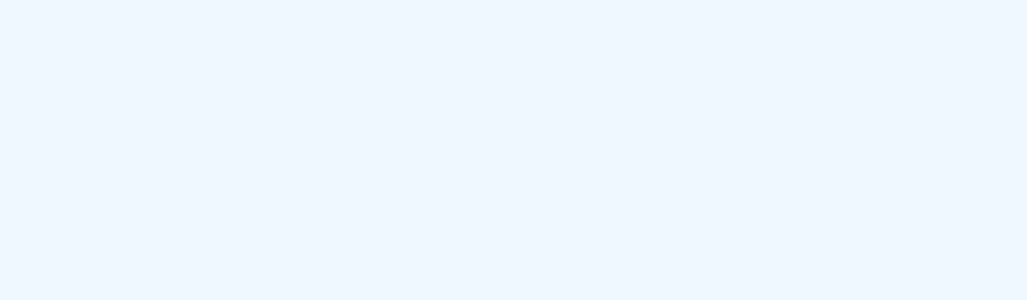
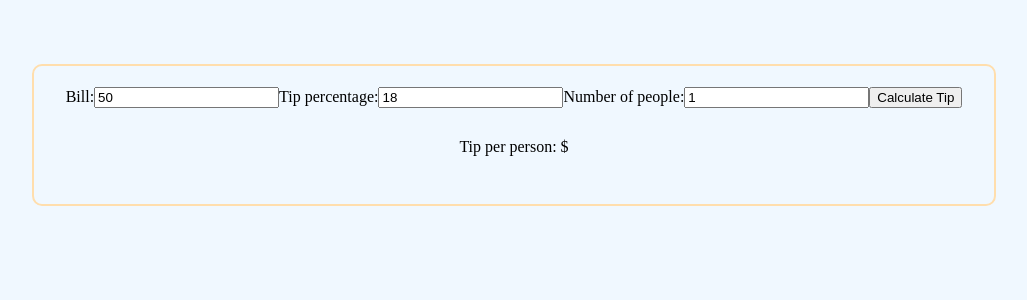
Before and after one commit to acciojob/tip-calculator-imhsart, a React app: page / in a window 1280 px wide. Shown: the top 300 px of the page, without its empty margins (126-1153 px from the left). Built offline with nearby package versions, Linux system fonts and the light colour scheme.

Commit message:
Assignment attempt 1

```diff
--- a/package.json
+++ b/package.json
@@ -13,12 +13,12 @@
   "license": "ISC",
   "dependencies": {
     "css-loader": "^4.3.0",
+    "cypress": "^9.5.0",
     "jest-junit": "^11.1.0",
     "react": "^16.13.1",
     "react-dom": "^16.13.1",
     "style-loader": "^1.2.1",
-    "webpack-cli": "^3.3.12",
-    "cypress": "^9.5.0"
+    "webpack-cli": "^3.3.12"
   },
   "jest": {
     "moduleNameMapper": {
@@ -34,6 +34,7 @@
   },
   "devDependencies": {
     "@babel/core": "^7.11.6",
+    "@babel/plugin-proposal-class-properties": "^7.18.6",
     "@babel/preset-env": "^7.11.5",
     "@babel/preset-react": "^7.10.4",
     "@testing-library/react": "^11.0.4",
--- a/src/components/App.js
+++ b/src/components/App.js
@@ -1,11 +1,35 @@
 
-import React from "react";
+import React, {useState} from "react";
 import './../styles/App.css';
 
 const App = () => {
+  const [billAmount, setBillAmount] = useState(50)
+  const [tipPercent, setTipPercent] = useState(18)
+  const [people, setPeople] = useState(1)
+  const [tipPerson, setTipPerson] = useState(null)
+
+  function handleSubmit(e){
+    e.preventDefault()
+
+    let currTip = billAmount*tipPercent*0.01
+    let finalTip = (currTip/people).toFixed(2)
+    setTipPerson(finalTip)
+    setBillAmount(50)
+    setTipPercent(18)
+    setPeople(1)
+  }
   return (
-    <div>
-        {/* Do not remove the main div */}
+    <div  id="container">
+       <form onSubmit={handleSubmit}>
+        <label htmlFor="bill">Bill:</label>
+        <input id="bill" value={billAmount} onChange={e => setBillAmount(e.target.value)} />
+        <label htmlFor="tip-percentage">Tip percentage:</label>
+        <input id="tip-percentage" value={tipPercent} onChange={e => setTipPercent(e.target.value)} />
+        <label htmlFor="people">Number of people:</label>
+        <input id="people" value={people} onChange={e => setPeople(e.target.value)} />
+        <button>Calculate Tip</button>
+       </form>
+       <p style={{textAlign:'center'}}>Tip per person: ${tipPerson}</p>
     </div>
   )
 }
```
Also changed, not shown: 1 other file (tests, documents, lock files or other folders).
